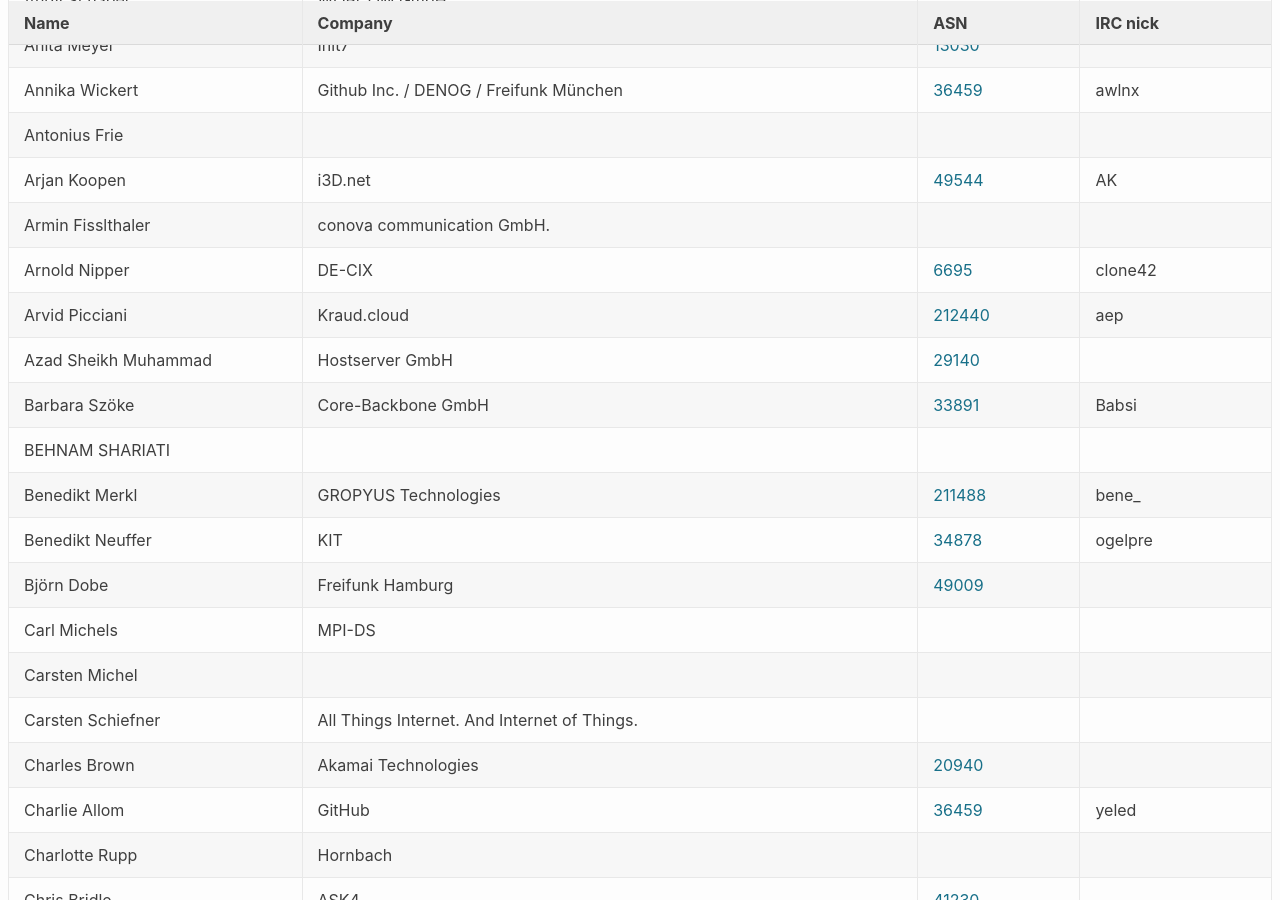
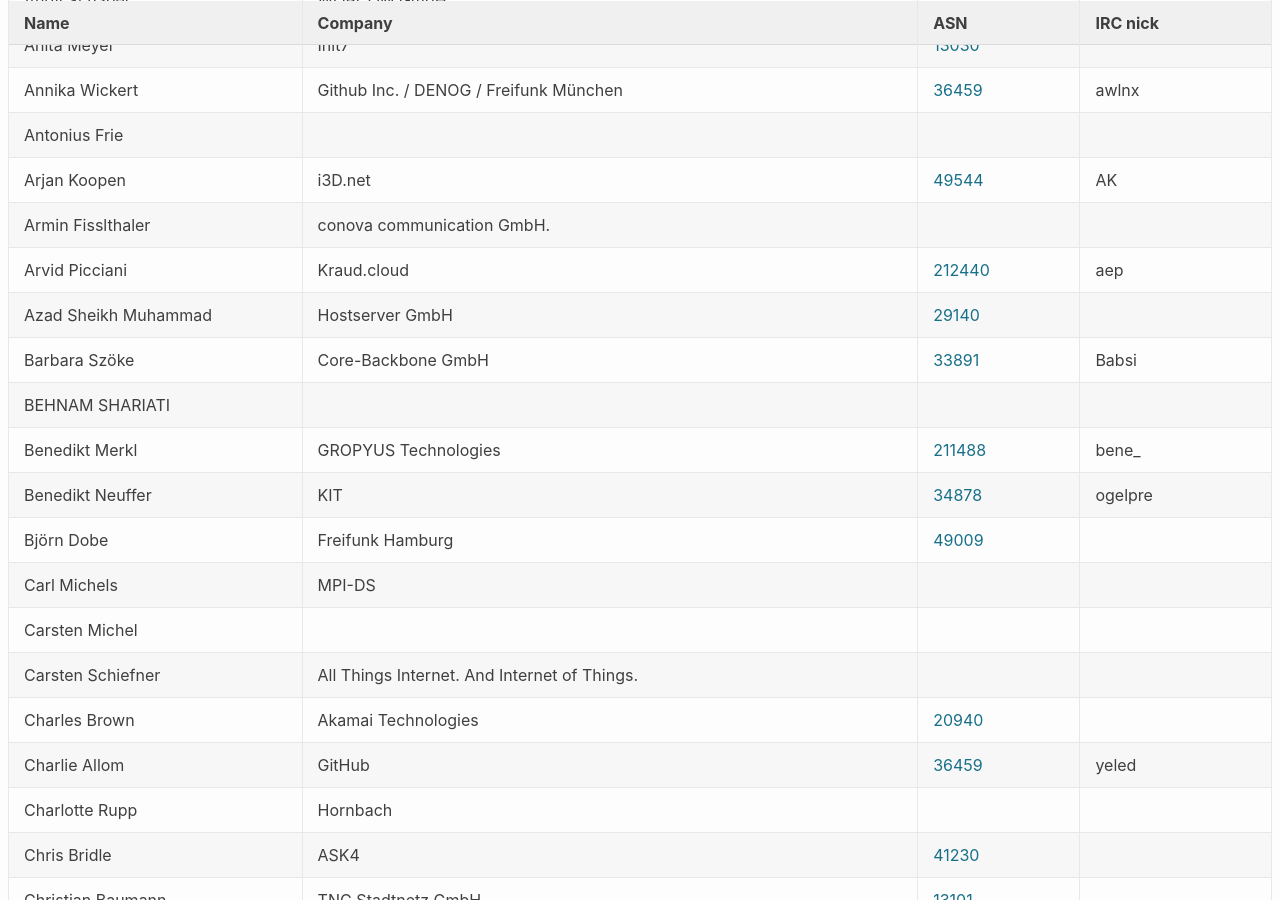
Before and after one commit to denog/pretix-attendeelist, a Jekyll site: the page built from denog15/index.md, in a window 1280 px wide and 900 px high, scrolled down 1009 px. Built offline with Jekyll 4.4.1, drawn with Linux system fonts in a browser that asks for light colours; some of the changed text lies outside the part shown.

Commit message:
Latest data: Thu Oct 12 10:48:05 UTC 2023

```diff
--- a/_data/attendees_denog15_onsite.json
+++ b/_data/attendees_denog15_onsite.json
@@ -144,12 +144,6 @@
     "asn": null
   },
   {
-    "name": "Arnold Nipper",
-    "company": "DE-CIX",
-    "irc": "clone42",
-    "asn": "6695"
-  },
-  {
     "name": "Arvid Picciani",
     "company": "Kraud.cloud",
     "irc": "aep",
@@ -1584,6 +1578,12 @@
     "asn": "12337"
   },
   {
+    "name": "Willi Meißner",
+    "company": "AG DSN",
+    "irc": "willimei",
+    "asn": null
+  },
+  {
     "name": "Wolfgang Kubisch",
     "company": "Frankfurt University of Applied Sciences",
     "irc": null,
```
